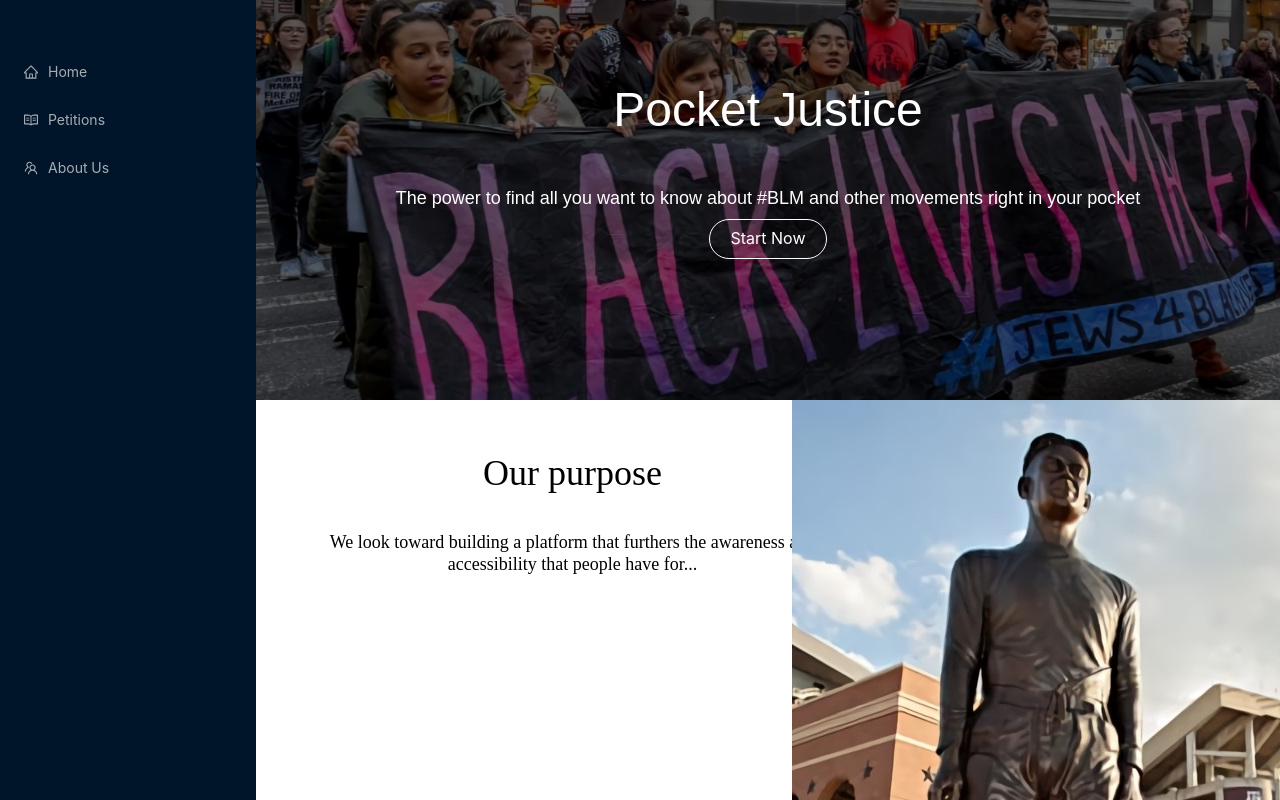
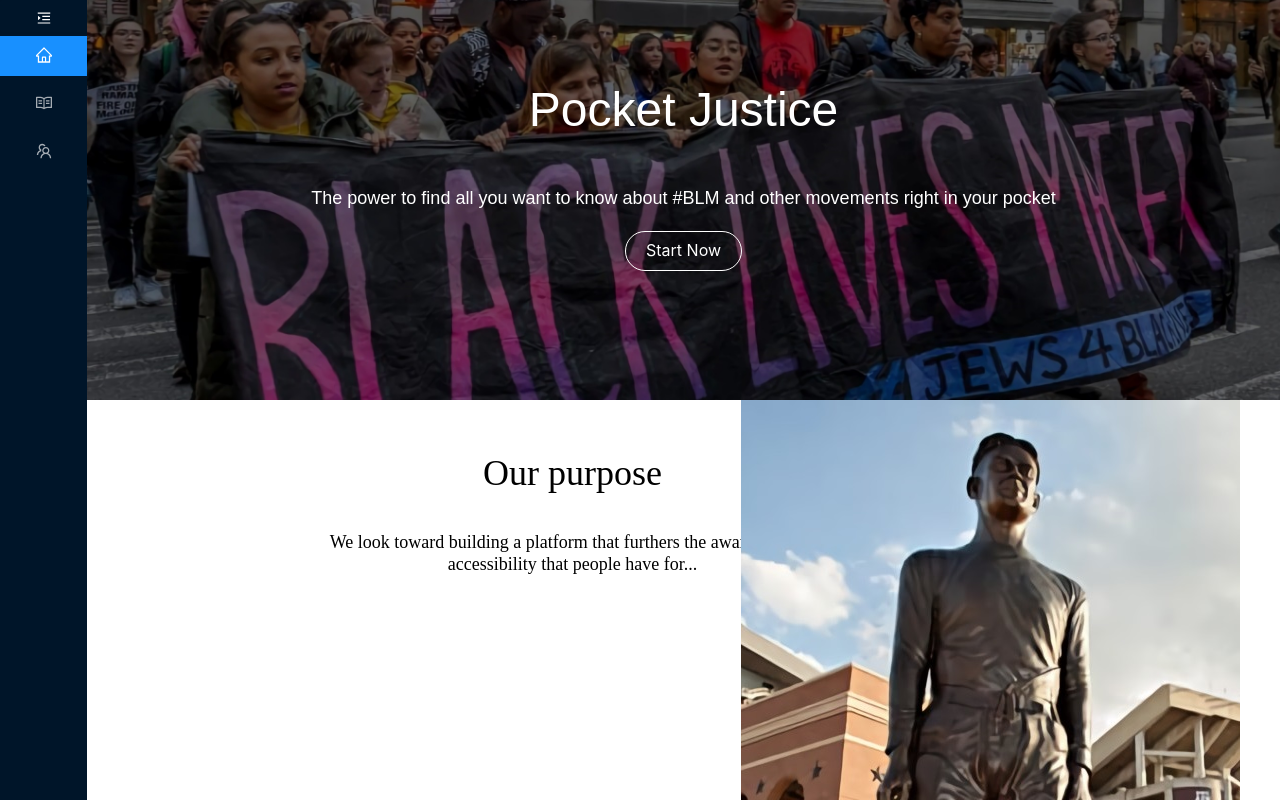
Before and after one commit to AdilRas/pocket-justice, a React (Create React App) app in the folder client/: page /home in a window 1280 px wide. Built offline with nearby package versions, Linux system fonts and the light colour scheme; a web font is replaced by a local one.

Commit message:
Update UI

```diff
--- a/client/src/App.css
+++ b/client/src/App.css
@@ -1,11 +1,20 @@
 .App {
   text-align: center;
+  width: 100%;
 }
 .switcher {
   width: 100%;
   height: 100vh;
   display: flex;
   overflow-y: scroll;
+}
+  ::-webkit-scrollbar {
+    width: 0px;  /* Remove scrollbar space */
+    background: transparent;  /* Optional: just make scrollbar invisible */
+}
+/* Optional: show position indicator in red */
+::-webkit-scrollbar-thumb {
+    background: #FF0000;
 }
 .App-logo {
   height: 40vmin;
--- a/client/src/App.tsx
+++ b/client/src/App.tsx
@@ -27,11 +27,16 @@
     window.location.reload();
   };
 
+  const [scrollerVisible, setVisible] = useState(false);
+
   return (
     <Router>
-      <div className="App" style={{ display: "flex", outline: "none" }}>
+      <div className="App" style={{ display: "flex", outline: "none" }}
+        onMouseOver={() => { setVisible(true) }}
+        onMouseOut={() => setVisible(false)}
+      >
         <SideNav handleNav={handleNav} state={path} />
-        <div className="switcher">
+        <div className="switcher" style={{overflow: `${scrollerVisible ? 'auto' : 'hidden'}`}}>
           <Switch>
             <Route exact path="/home" component={Home}></Route>
             <Route exact path="/petitions" component={Petitions}></Route>
--- /dev/null
+++ b/client/src/components/feed/CardMetadata.ts
@@ -0,0 +1,8 @@
+export default class CardMetadata {
+    href: string = "";
+    title: string = "";
+    avatar: string = "";
+    description: string = "";
+    content: string = "";
+    imageHref: string = "";
+}
--- a/client/src/components/feed/feed.tsx
+++ b/client/src/components/feed/feed.tsx
@@ -1,33 +1,48 @@
 import React, { useState, useEffect } from "react";
-import axios from "axios";
-import { fetchData } from "../../scripts/util";
-import { getDefaultNormalizer } from "@testing-library/react";
-import FeedItem from "./feedItem";
 import "./feed.module.css";
+import PetitionList from './petitionList';
+import CardMetadata from './CardMetadata';
 
 const Feed = (props: any) => {
-  const [cards, setCards] = useState([]);
 
-
-
-  const formatPreview = (description: string): string => {
-    const final = "";
-    return final;
+  const getDescription = (desc: string) => {
+    return desc.length > 500 ? `${desc.substr(0, 497)}...` : desc;
+  };
+  const getAvatar = (href: string): string => {
+    const paths = [
+      "https://static.change.org/favicon/favicon-400x400.png", // Change.org logo
+      "https://image.flaticon.com/icons/png/512/49/49300.png", // The Petition Site logo
+      "https://image.flaticon.com/icons/svg/25/25284.svg",     // External link icon
+    ];
+    if (href.indexOf('change.org') > 0) {
+      return paths[0];
+    } else if (href.indexOf('thepetitionsite') > 0) {
+      return paths[1];
+    }
+    return paths[2];
+  }
+  const generateInitialState = (petitions: any[]): CardMetadata[] => {
+      const listData: CardMetadata[] = [];
+          for (let petition of petitions) {
+          listData.push({
+              href: petition.href,
+              title: petition.title,
+              avatar: getAvatar(petition.href),
+              description: `Sourced from ${petition.href.split(".")[1]}.${
+              petition.href.split(".")[2].split("/")[0]
+              }`,
+              content: getDescription(petition.description),
+              imageHref: petition.imageHref
+          });
+          console.log(`Added petition: ${petition.title}`);
+      }
+      return listData;
   };
 
   return (
-    <ul>
-      {props.petitions.map((petition: any) => {
-        return(
-        <div>
-          <FeedItem petition={petition} />
-          <div
-            className="vertSpace"
-            style={{ width: "auto", display: "block", height: "30px" }}
-          ></div>
-        </div>);
-      })}
-    </ul>
+    <div>
+      <PetitionList petitions={generateInitialState(props.petitions)} />
+    </div>
   );
 };
 
--- /dev/null
+++ b/client/src/components/feed/petitionList.tsx
@@ -0,0 +1,47 @@
+import { List, Avatar, Space } from "antd";
+import { MessageOutlined, LikeOutlined, StarOutlined } from "@ant-design/icons";
+import CardMetadata from './CardMetadata';
+import React, { useState, useEffect, Dispatch } from 'react';
+
+export default function PetitionList({ petitions }: { petitions: any[] }) {
+
+    return (
+      <div>
+        <List
+          itemLayout="vertical"
+          size="large"
+          pagination={{
+            onChange: (page) => {
+              console.log(page);
+            },
+            pageSize: 4,
+          }}
+          dataSource={petitions}
+          footer={
+            <div>
+              <b>Pocket Justice does not own the rights to the content displayed in the above list</b>
+            </div>
+          }
+          renderItem={(item: CardMetadata) => (
+            <List.Item
+              key={item.title}
+              extra={
+                <img
+                  width={272}
+                  alt="logo"
+                  src={item.imageHref}
+                />
+              }
+            >
+              <List.Item.Meta
+                avatar={<Avatar src={item.avatar} />}
+                title={<a href={item.href}>{item.title}</a>}
+                description={item.description}
+              />
+              {item.content}
+            </List.Item>
+          )}
+        />
+      </div>
+    );
+}
--- /dev/null
+++ b/client/src/components/pages/petitions.css
@@ -0,0 +1,3 @@
+.petitions-page {
+    width: 100%;
+}
--- a/client/src/components/pages/petitions.tsx
+++ b/client/src/components/pages/petitions.tsx
@@ -25,7 +25,7 @@
       );
     } else if (key === "new") {
       setPetitions(
-        petitions.sort((a: any, b: any) => a.date - b.date)
+        petitions.reverse()
       );
     } else if (key === "top") {
       setPetitions(
@@ -61,7 +61,7 @@
     alignitems: "center",
   };
   return (
-    <div>
+    <div className="petitions-page">
       <div>
         <TopNav handleMenuClick={handleMenuClick} state={state} />
       </div>
--- a/client/src/components/sideNav/sideNav.tsx
+++ b/client/src/components/sideNav/sideNav.tsx
@@ -1,26 +1,51 @@
-import React, { useState } from "react";
-import { Menu } from "antd";
+import React, { useState, useEffect, Dispatch } from "react";
+import { Menu, Button, AutoComplete } from "antd";
 import "./sideNav.css";
-import { HomeOutlined, ReadOutlined, TeamOutlined } from '@ant-design/icons';
+import Icon, { HomeOutlined, ReadOutlined, TeamOutlined, MenuFoldOutlined, MenuUnfoldOutlined, LogoutOutlined } from '@ant-design/icons';
 
 const SideNav = (props: any) => {
-  // const [selected, setSelected] = useState("home");
-  const fetchKey = () => {
-    console.log(window.location.pathname);
-    return [window.location.pathname];
-  };
+  const [selected, setSelected] : [any, Dispatch<string[]>] = useState([""]);
+  const [collapsed, setCollapsed] = useState(true);
+
+  useEffect(() => {
+    const arr: string[] = [];
+    arr.push(window.location.pathname.substr(1));
+    setSelected(arr);
+  }, []);
+
+  const toggleCollapsed = () => {
+    setCollapsed(!collapsed);
+  }
+
   return (
-    <div>
+    <div
+      style={{
+        width: `${collapsed ? "auto" : "256px"}`,
+        height: "100vh",
+        display: "flex",
+        flexDirection: "column",
+        backgroundColor: "#001529",
+      }}
+    >
+      <Button
+        type="primary"
+        onClick={toggleCollapsed}
+        style={{
+          border: "none",
+          backgroundColor: "#001529",
+          paddingTop: 7,
+        }}
+      >
+        {React.createElement(collapsed ? MenuUnfoldOutlined : MenuFoldOutlined)}
+      </Button>
       <Menu
         onClick={props.handleNav}
-        selectedKeys={fetchKey()}
-        style={{ width: 256 , height:"100%"}}
-        mode="inline"
+        selectedKeys={selected}
+        style={{ height: "100%", width: `100%`, margin: 0 }}
+        mode="vertical"
         theme="dark"
+        inlineCollapsed={collapsed}
       >
-        <Menu.Item>
-
-        </Menu.Item>
         <Menu.Item key="home" id="home" icon={<HomeOutlined />}>
           Home
         </Menu.Item>
```
Also changed, not shown: client/public/undraw_black_lives_matter_rndk (2).svg (added).
